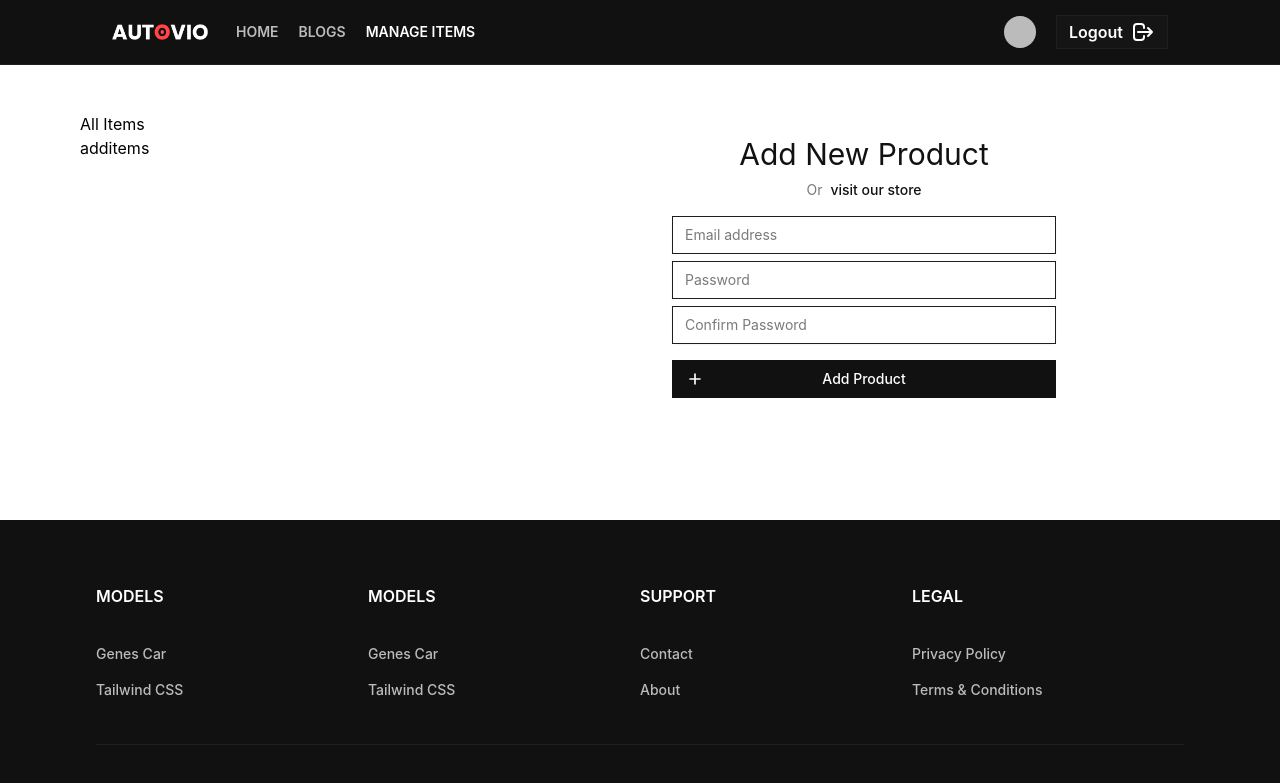
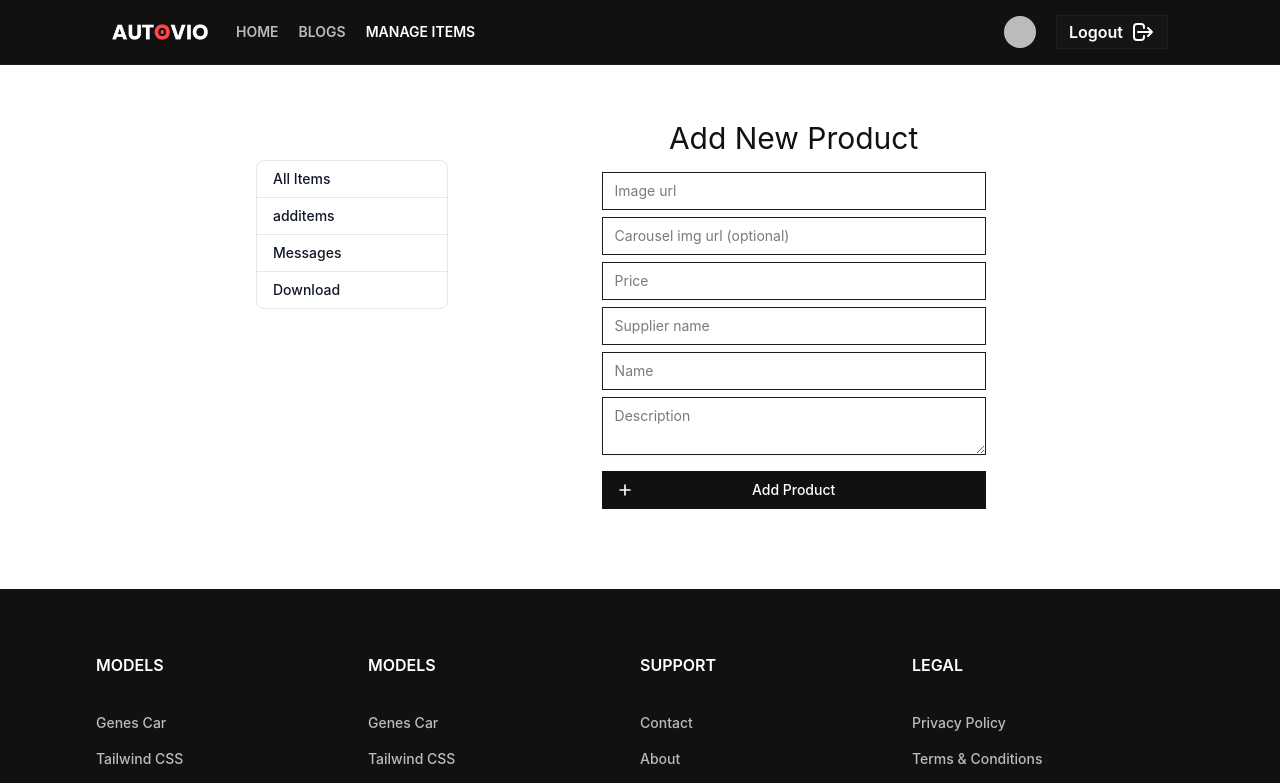
Before and after one commit to ferdousr3/auto-vio-client, a React (Create React App) app: page /manageitems/additems in a window 1280 px wide. Shown: the top 783 px of the page. Built offline with nearby package versions, Linux system fonts and the light colour scheme; no server answers; sample sign-in values are in the browser's storage.

Commit message:
add heroku api

```diff
--- a/src/components/Carousel/Carousel.js
+++ b/src/components/Carousel/Carousel.js
@@ -1,20 +1,28 @@
-import React from "react";
+import React, { useEffect, useState } from "react";
 import { Swiper, SwiperSlide } from "swiper/react";
 import "swiper/css/effect-fade";
 import "swiper/css/navigation";
 import "swiper/css/pagination";
 import "swiper/css";
-import './swiper.css'
+import "./swiper.css";
 
-import carousel1 from '../../images/CarouselImage/g80.jpg'
-import carousel2 from '../../images/CarouselImage/g90.jpg'
-import carousel3 from '../../images/CarouselImage/gv60.jpg'
-import carousel4 from '../../images/CarouselImage/gv70.jpg'
-import carousel5 from '../../images/CarouselImage/gv70-1.jpg'
+import carousel1 from "../../images/CarouselImage/g80.jpg";
+import carousel2 from "../../images/CarouselImage/g90.jpg";
+import carousel3 from "../../images/CarouselImage/gv60.jpg";
+import carousel4 from "../../images/CarouselImage/gv70.jpg";
+import carousel5 from "../../images/CarouselImage/gv70-1.jpg";
 
-import { Autoplay,EffectFade, Navigation, Pagination } from "swiper";
+import { Autoplay, EffectFade, Navigation, Pagination } from "swiper";
 
 const Carousel = () => {
+  const [products, setProducts] = useState([]);
+  useEffect(() => {
+    // const url = `http://localhost:5000/product`;
+    const url = `https://auto-vio.herokuapp.com/product`;
+    fetch(url)
+      .then((res) => res.json())
+      .then((data) => setProducts(data));
+  }, []);
   return (
     <>
       <Swiper
@@ -28,10 +36,23 @@ const Carousel = () => {
         modules={[Autoplay, EffectFade, Navigation, Pagination]}
       >
         <div className="container mySwiper">
-          <SwiperSlide>
-            <img src={carousel1} alt="all" />
-          </SwiperSlide>
-          <SwiperSlide>
+          {products.map((product) => (
+            <SwiperSlide key={product._id}>
+              <img className="relative" src={product?.carouselImg} alt="all" />
+              <div className="container uppercase absolute top-[15%] left-[10%]">
+                <p className="  z-20 text-white text-xl md:text-2xl font-light">
+                  {product.supplier}
+                </p>
+                <p className="  z-20 text-white text-xl md:text-5xl font-light">
+                  {product.name}
+                </p>
+              </div>
+              <div className=" left-72 absolute top-48 z-20 block min-w-sm h-4 border-2 bg-white text-white ">
+                <span className="  "></span>
+              </div>
+            </SwiperSlide>
+          ))}
+          {/* <SwiperSlide>
             <img src={carousel2} alt="all" />
           </SwiperSlide>
           <SwiperSlide>
@@ -42,7 +63,7 @@ const Carousel = () => {
           </SwiperSlide>
           <SwiperSlide>
             <img src={carousel5} alt="all" />
-          </SwiperSlide>
+          </SwiperSlide> */}
         </div>
       </Swiper>
     </>
--- a/src/components/Carousel/swiper.css
+++ b/src/components/Carousel/swiper.css
@@ -1,5 +1,6 @@
 .mySwiper img{
   width: 100%;
+  max-height: 400px !important;
 }
 @media (min-width: 320) {
   .mySwiper img{
--- a/src/components/RequireAuth/RequireAuth.js
+++ b/src/components/RequireAuth/RequireAuth.js
@@ -20,7 +20,7 @@ const RequireAuth = ({ children }) => {
   if (!user) {
     return <Navigate to="/login" state={{ from: location }} replace></Navigate>;
   }
-  console.log(user)
+
 
   if (user.providerData[0]?.providerId ==='password' && !user.emailVerified) {
     return (
--- a/src/pages/AddItems/AddItems.js
+++ b/src/pages/AddItems/AddItems.js
@@ -1,110 +1,156 @@
-import { LockClosedIcon, PlusSmIcon } from '@heroicons/react/outline';
-import React, { useState } from 'react';
-import { Link } from 'react-router-dom';
-import { toast } from 'react-toastify';
+import { LockClosedIcon, PlusSmIcon } from "@heroicons/react/outline";
+import React, { useState } from "react";
+import { Link } from "react-router-dom";
+import { toast } from "react-toastify";
 
 const AddItems = () => {
-const [email, setEmail] = useState("");
-const [password, setPassword] = useState("");
-const [confirmPassword, setConfirmPassword] = useState("");
-const [customError, setCustomError] = useState("");
+  const [img, setImg] = useState("");
+  const [carouselImg, setcarouselImg] = useState("");
+  const [price, setPrice] = useState("");
+  const [supplier, setSupplier] = useState("");
+  const [name, setName] = useState("");
+  const [description, setDescription] = useState("");
 
-  const handleEmailBlur = (event) => {
-    setEmail(event.target.value);
-    console.log(email);
+  const handleImgBlur = (event) => {
+    setImg(event.target.value);
   };
-  const handlePasswordChange = (event) => {
-    setPassword(event.target.value);
+  const handleCarouselImg = (event) => {
+    setcarouselImg(event.target.value);
   };
-  const handleConfirmPasswordChange = (event) => {
-    setConfirmPassword(event.target.value);
+  const handlePrice = (event) => {
+    setPrice(event.target.value);
+  };
+  const handleSupplier = (event) => {
+    setSupplier(event.target.value);
+  };
+  const handleName = (event) => {
+    setName(event.target.value);
+  };
+  const handleDescription = (event) => {
+    setDescription(event.target.value);
   };
 
-  const handleCreateUser = (event) => {
+  const handleAddNewItem = (event) => {
     event.preventDefault();
-    if (password !== confirmPassword) {
-      setCustomError("Two password dont match");
-      return;
-    }
-    if (password.length < 6) {
-      setCustomError("password must be 6 characters");
-      return;
-    }
+    const product = { img, carouselImg, price, supplier, name, description };
+    // send data to the server
+    fetch("http://localhost:5000/product", {
+      method: "POST",
+      headers: {
+        "content-type": "application/json",
+      },
+      body: JSON.stringify(product),
+    })
+      .then((res) => res.json())
+      .then((data) => {
+        console.log(data);
+      });
 
-    toast("Thank You for Registration");
+    event.target.reset();
+    toast("Add Product Successfully");
   };
-
 
   return (
     <>
-      <div className="  min-h-full flex items-center justify-center pt-12 pb-20 px-4 sm:px-6 lg:px-8">
+      <div className="  min-h-full flex items-center justify-center pt-8 pb-20 px-4 sm:px-6 lg:px-8">
         <div className="max-w-sm w-full space-y-4">
           <div>
             <h2 className="mt-6 text-center text-3xl font-base text-main">
-            Add New Product
+              Add New Product
             </h2>
-            <p className="mt-2 text-center text-sm text-four">
-              Or
-              <Link
-                to="/"
-                className="font-medium text-main hover:text-mains pl-2 "
-              >
-                visit our store
-              </Link>
-            </p>
           </div>
           {/* input from */}
-          <form className="mt-8 space-y-4" onSubmit={handleCreateUser}>
+          <form className="mt-8 space-y-4" onSubmit={handleAddNewItem}>
             <input type="hidden" name="remember" defaultValue="true" />
             <div className="rounded-md shadow-sm -space-y-px">
               <div>
-                <label htmlFor="email-address" className="sr-only">
-                  Email address
+                <label htmlFor="img" className="sr-only">
+                  img
                 </label>
                 <input
-                  onBlur={handleEmailBlur}
-                  id="email-address"
-                  name="email"
-                  type="email"
+                  onBlur={handleImgBlur}
+                  id="img"
+                  name="img"
+                  type="text"
                   required
                   className="mb-2 appearance-none rounded-none relative block w-full px-3 py-2 border bg-transparent border-mains placeholder-four  text-four  focus:outline-none focus:ring-mains focus:border-mains focus:z-10 sm:text-sm"
-                  placeholder="Email address"
+                  placeholder="Image url"
                 />
               </div>
               <div>
-                <label htmlFor="password" className="sr-only">
-                  Password
+                <label htmlFor="carouselImg" className="sr-only">
+                  Carousel Img
                 </label>
                 <input
-                  onChange={handlePasswordChange}
-                  id="password"
-                  name="password"
-                  type="password"
-                  required
+                  onChange={handleCarouselImg}
+                  id="carouselmg"
+                  name="carouselimg"
+                  type="text"
+
                   className="mb-2 appearance-none rounded-none relative block w-full px-3 py-2 border bg-transparent border-mains placeholder-four  text-four  focus:outline-none focus:ring-mains focus:border-mains focus:z-10 sm:text-sm"
-                  placeholder="Password"
+                  placeholder="Carousel img url (optional)"
                 />
               </div>
               <div>
-                <label htmlFor="confirmpassword" className="sr-only">
-                  Confirm Password
+                <label htmlFor="price" className="sr-only">
+                  Price
                 </label>
                 <input
-                  onChange={handleConfirmPasswordChange}
-                  id="confirmpassword"
-                  name="confirmpassword"
-                  type="password"
+                  onChange={handlePrice}
+                  id="price"
+                  name="price"
+                  type="number"
                   required
                   className="mb-2 appearance-none rounded-none relative block w-full px-3 py-2 border bg-transparent border-mains placeholder-four  text-four  focus:outline-none focus:ring-mains focus:border-mains focus:z-10 sm:text-sm"
-                  placeholder="Confirm Password"
+                  placeholder="Price"
+                />
+              </div>
+              <div>
+                <label htmlFor="supplier" className="sr-only">
+                  supplier
+                </label>
+                <input
+                  onChange={handleSupplier}
+                  id="supplier"
+                  name="supplier"
+                  type="text"
+                  required
+                  className="mb-2 appearance-none rounded-none relative block w-full px-3 py-2 border bg-transparent border-mains placeholder-four  text-four  focus:outline-none focus:ring-mains focus:border-mains focus:z-10 sm:text-sm"
+                  placeholder="Supplier name"
+                />
+              </div>
+              <div>
+                <label htmlFor="name" className="sr-only">
+                  Name
+                </label>
+                <input
+                  onChange={handleName}
+                  id="name"
+                  name="name"
+                  type="text"
+                  required
+                  className="mb-2 appearance-none rounded-none relative block w-full px-3 py-2 border bg-transparent border-mains placeholder-four  text-four  focus:outline-none focus:ring-mains focus:border-mains focus:z-10 sm:text-sm"
+                  placeholder="Name"
+                />
+              </div>
+              <div>
+                <label htmlFor="description" className="sr-only">
+                  Description
+                </label>
+                <textarea
+                  onChange={handleDescription}
+                  id="description"
+                  name="description"
+                  type="text"
+                  required
+                  className="mb-2 appearance-none rounded-none relative block w-full px-3 py-2 border bg-transparent border-mains placeholder-four  text-four  focus:outline-none focus:ring-mains focus:border-mains focus:z-10 sm:text-sm"
+                  placeholder="Description"
                 />
               </div>
             </div>
 
-
             <div>
               <button
-                onClick={handleCreateUser}
                 type="submit"
                 className="group relative w-full flex justify-center py-2 px-4 border border-transparent text-sm font-medium  text-white bg-main hover:bg-mains focus:outline-none focus:ring-2 focus:ring-offset-2 focus:ring-mains "
               >
@@ -118,7 +164,6 @@ const [customError, setCustomError] = useState("");
               </button>
             </div>
           </form>
-
         </div>
       </div>
     </>
--- a/src/pages/Login/Login.js
+++ b/src/pages/Login/Login.js
@@ -32,10 +32,6 @@ const Login = () => {
     setPassword(event.target.value);
   };
 
-  // let errorMessages;
-  // if (error || customError) {
-  //   errorMessages = <p className="text-sm text-red-900">{error?.message}</p>;
-  // }
   let errorMessages;
   if (customError || error) {
     errorMessages = (
@@ -60,7 +56,7 @@ const Login = () => {
     setCustomError("");
     setPassword("");
     if (email !== "") {
-      console.log(email);
+
       await sendPasswordResetEmail(email);
       toast("Sent password Rest Link");
     } else if (email === "") {
--- a/src/pages/ManageItems/ManageItems.js
+++ b/src/pages/ManageItems/ManageItems.js
@@ -1,21 +1,25 @@
 import React from "react";
 
 import { NavLink, Outlet } from "react-router-dom";
-
 
 const ManageItems = () => {
   return (
     <>
       <div className="container mx-auto">
-        <div className="grid grid-cols-1 md:grid-cols-5 lg:grid-cols-5">
-          <div className="col-span-1 md:col-span-2 lg:col-span-2 pt-12">
-            <ul>
-              <li>
+        <div className=" max-w-3xl mx-auto grid grid-cols-1 md:grid-cols-5 lg:grid-cols-5">
+          <div className="col-span-1 md:col-span-2 lg:col-span-2 pt-10 lg:pt-24">
+
+            <ul className="w-48 text-sm font-medium text-gray-900 bg-white border border-gray-200 rounded-lg dark:bg-gray-700 dark:border-gray-600 dark:text-white">
+              <li className="w-full px-4 py-2 border-b border-gray-200 rounded-t-lg dark:border-gray-600">
                 <NavLink to="myitems">All Items</NavLink>
               </li>
-              <li>
+              <li className="w-full px-4 py-2 border-b border-gray-200 dark:border-gray-600">
                 <NavLink to="additems">additems</NavLink>
               </li>
+              <li className="w-full px-4 py-2 border-b border-gray-200 dark:border-gray-600">
+                Messages
+              </li>
+              <li className="w-full px-4 py-2 rounded-b-lg">Download</li>
             </ul>
           </div>
 
--- a/src/pages/MyItems/MyItems.js
+++ b/src/pages/MyItems/MyItems.js
@@ -1,10 +1,83 @@
+import { PlusSmIcon } from '@heroicons/react/outline';
 import React from 'react';
+import { Link } from 'react-router-dom';
 
 const MyItems = () => {
   return (
     <>
-    my items
+      <div className="  min-h-full flex items-center justify-center pt-8 pb-20 px-4 sm:px-6 lg:px-8">
+        <div className="max-w-sm w-full space-y-4">
+          <div>
+            <h2 className="mt-6 text-center text-3xl font-base text-main">
+              All Items List
+            </h2>
 
+          </div>
+          {/* input from */}
+          <form className="mt-8 space-y-4" >
+            <input type="hidden" name="remember" defaultValue="true" />
+            <div className="rounded-md shadow-sm -space-y-px">
+              <div>
+                <label htmlFor="email-address" className="sr-only">
+                  Email address
+                </label>
+                <input
+
+                  name="email"
+                  type="email"
+                  required
+                  className="mb-2 appearance-none rounded-none relative block w-full px-3 py-2 border bg-transparent border-mains placeholder-four  text-four  focus:outline-none focus:ring-mains focus:border-mains focus:z-10 sm:text-sm"
+                  placeholder="Email address"
+                />
+              </div>
+              <div>
+                <label htmlFor="password" className="sr-only">
+                  Password
+                </label>
+                <input
+
+                  id="password"
+                  name="password"
+                  type="password"
+                  required
+                  className="mb-2 appearance-none rounded-none relative block w-full px-3 py-2 border bg-transparent border-mains placeholder-four  text-four  focus:outline-none focus:ring-mains focus:border-mains focus:z-10 sm:text-sm"
+                  placeholder="Password"
+                />
+              </div>
+              <div>
+                <label htmlFor="confirmpassword" className="sr-only">
+                  Confirm Password
+                </label>
+                <input
+
+                  id="confirmpassword"
+                  name="confirmpassword"
+                  type="password"
+                  required
+                  className="mb-2 appearance-none rounded-none relative block w-full px-3 py-2 border bg-transparent border-mains placeholder-four  text-four  focus:outline-none focus:ring-mains focus:border-mains focus:z-10 sm:text-sm"
+                  placeholder="Confirm Password"
+                />
+              </div>
+            </div>
+
+            <div>
+              <button
+
+                type="submit"
+                className="group relative w-full flex justify-center py-2 px-4 border border-transparent text-sm font-medium  text-white bg-main hover:bg-mains focus:outline-none focus:ring-2 focus:ring-offset-2 focus:ring-mains "
+              >
+                <span className="absolute left-0 inset-y-0 flex items-center pl-3">
+                  <PlusSmIcon
+                    className="h-5 w-5 text-white "
+                    aria-hidden="true"
+                  />
+                </span>
+                Add Product
+              </button>
+            </div>
+          </form>
+        </div>
+      </div>
     </>
   );
 };
```
